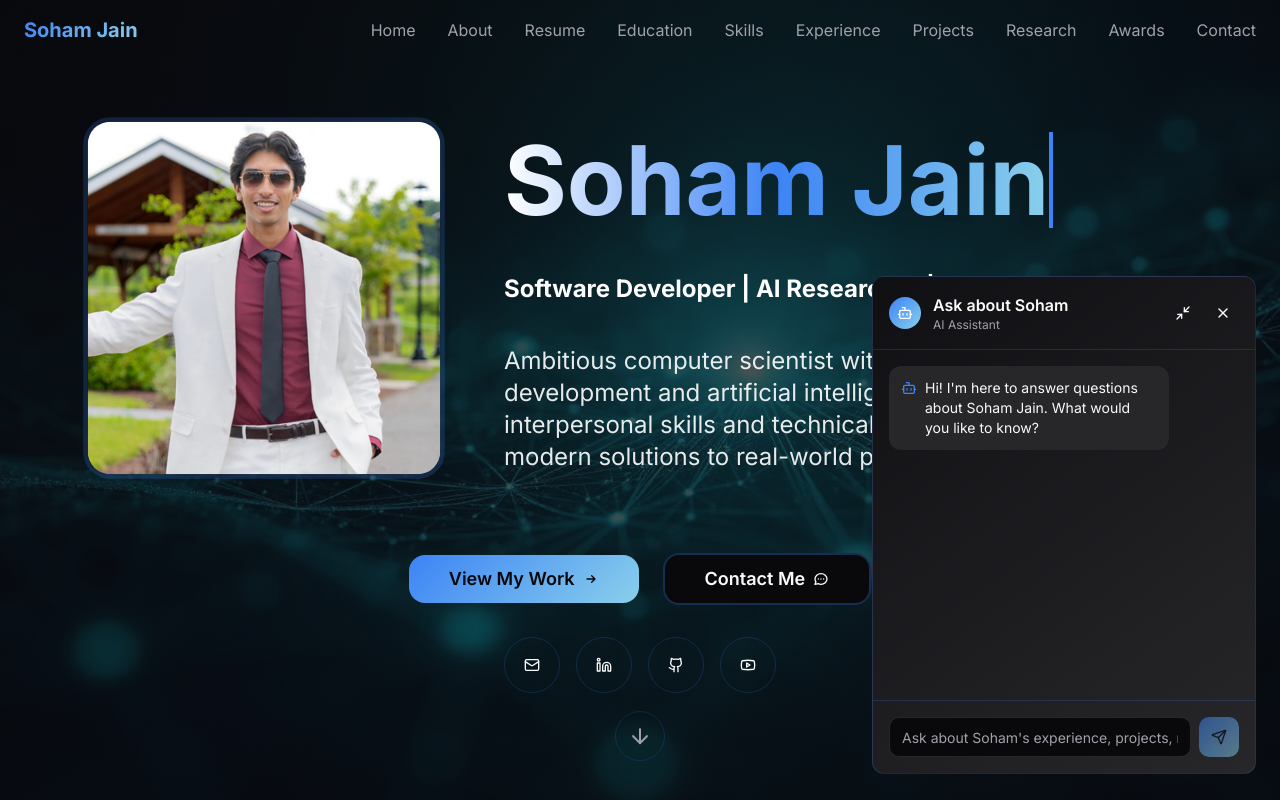
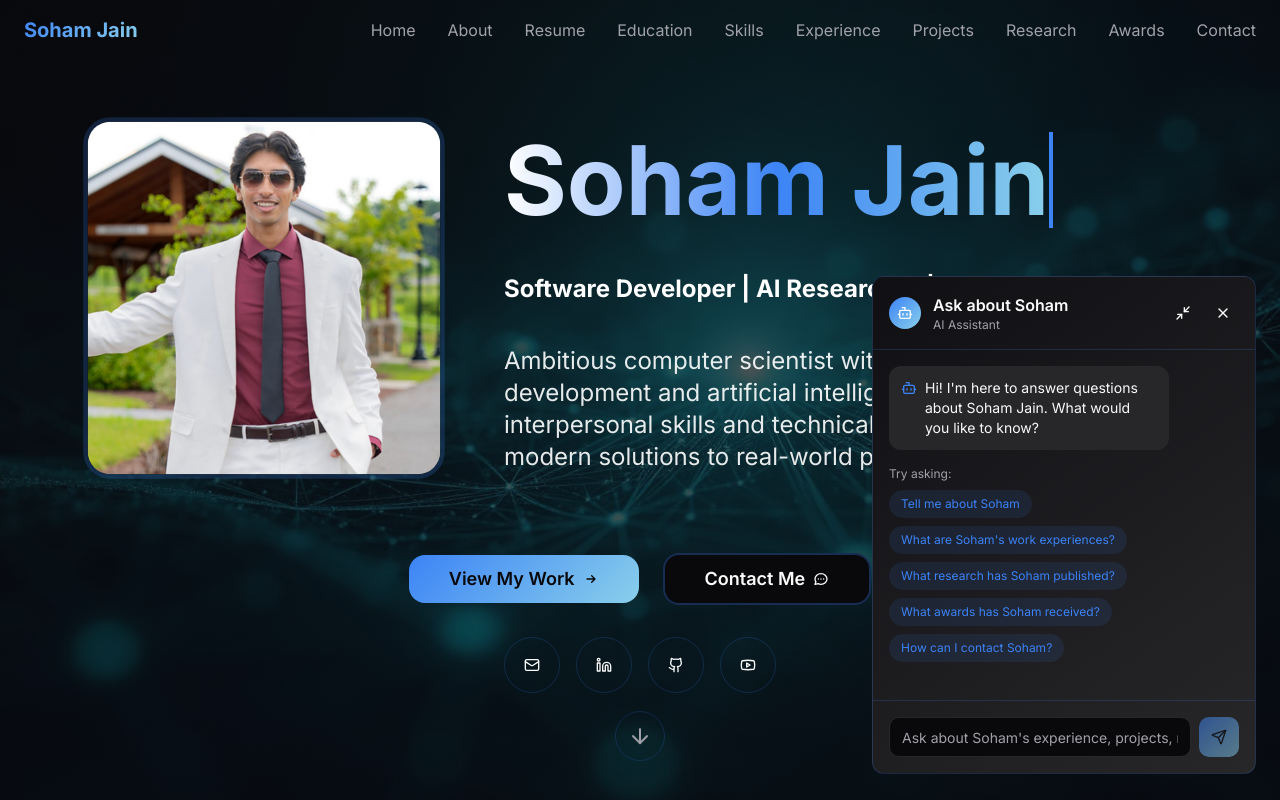
Before and after one commit to sjain2025/sjain2025.github.io, a React (Vite) app: page / in a window 1280 px wide. Shown: the top 800 px of the page. Built offline with nearby package versions, Linux system fonts and the light colour scheme; the HTML template or start-up script is replaced by a standard one.

Commit message:
Awards and Chatbot Update

```diff
--- a/src/components/Chatbot.tsx
+++ b/src/components/Chatbot.tsx
@@ -22,12 +22,26 @@ const Chatbot = () => {
       timestamp: new Date()
     }
   ]);
+  const [showSuggestions, setShowSuggestions] = useState(true);
   const [inputValue, setInputValue] = useState('');
   const [isTyping, setIsTyping] = useState(false);
   const messagesEndRef = useRef<HTMLDivElement>(null);
 
+  const suggestions = [
+    "Tell me about Soham",
+    "What are Soham's work experiences?",
+    "What research has Soham published?",
+    "What awards has Soham received?",
+    "How can I contact Soham?"
+  ];
+
   const scrollToBottom = () => {
     messagesEndRef.current?.scrollIntoView({ behavior: 'smooth' });
+  };
+
+  const handleSuggestionClick = (suggestion: string) => {
+    setShowSuggestions(false);
+    handleSendMessage(suggestion);
   };
 
   useEffect(() => {
@@ -238,7 +252,7 @@ const Chatbot = () => {
         ]
       },
       {
-        title: "Meta Hacker Cup Round 2 Qualifier",
+        title: "2x Meta Hacker Cup Round 2 Qualifier",
         organization: "Meta (Facebook)",
         year: "2024",
         description: "Achieved top 10% internationally and top 100 in the United States while competing against over 20,000 software developers worldwide.",
@@ -250,15 +264,27 @@ const Chatbot = () => {
         ]
       },
       {
-        title: "5x Devpost Hackathon Winner",
-        organization: "Various Hackathon Organizations",
+        title: "5x International Hackathons Winner",
+        organization: "Devpost",
         year: "2022-2024",
-        description: "Consistently demonstrated innovation and technical prowess by winning five different hackathon competitions on the Devpost platform.",
+        description: "Applied technical skills to solve real-world problems via software development projects at hackathons on Devpost.",
         achievements: [
           "Five separate hackathon victories",
           "Consistent innovation and creativity",
           "Rapid prototyping and development skills",
           "Cross-functional team collaboration"
+        ]
+      },
+      {
+        title: "3x AIME Qualifier",
+        organization: "Mathematical Association of America",
+        year: "2021-2023",
+        description: "Qualified for the American Invitational Mathematics Examination three times (top 2.5% in the nation).",
+        achievements: [
+          "Top 2.5% in the nation",
+          "Exceptional mathematical problem-solving abilities",
+          "Advanced mathematical reasoning",
+          "Multiple qualification years"
         ]
       }
     ],
@@ -302,7 +328,7 @@ const Chatbot = () => {
     }
 
     if (message.includes('about') || message.includes('tell me about')) {
-      return `Soham Jain is an ambitious computer scientist currently pursuing a Bachelor of Science in Computer Science at Carnegie Mellon University (expected graduation 2028). He has a strong background in AI/ML, mobile development, and research, with multiple published papers and significant industry experience at Vytal.AI.`;
+      return `Soham Jain is an ambitious computer scientist currently pursuing a Bachelor of Science in Computer Science at Carnegie Mellon University. He has a strong background in AI/ML, software development, and research, with multiple published papers and industry experience.`;
     }
 
     // Education
@@ -312,32 +338,32 @@ const Chatbot = () => {
 
     // Experience
     if (message.includes('experience') || message.includes('work') || message.includes('job')) {
-      return `Soham has extensive work experience:\n\n1. **Vytal.AI** (May 2022 - June 2025): Machine Learning and Software Engineer, led development of NeurOS AI application for brain health assessment. Designed scalable business model securing $1.2M in seed investments and achieved $12.5M company valuation.\n\n2. **Virginia Tech** (April 2024 - June 2025): Computer Science and Quantum Computing Researcher, working with Dr. Atul Mantri on graph coloring with Grover's Algorithm.\n\n3. **Youth International Digambar Jain Organization** (Feb 2022 - Present): President and Co-Founder, raised over $25,000 for temple construction.`;
+      return `Soham has extensive professional experience:\n\n1. <strong>Vytal.AI</strong> (May 2022 - June 2025): Machine Learning and Software Engineer, led development of NeurOS AI application for brain health assessment. Designed scalable business model securing $1.2M in seed investments and achieved $12.5M company valuation.\n\n2. <strong>Virginia Tech</strong> (April 2024 - June 2025): Computer Science and Quantum Computing Researcher, working with Dr. Atul Mantri on graph coloring applications using Grover's Algorithm.\n\n3. <strong>Youth International Digambar Jain Organization</strong> (Feb 2022 - Present): President and Co-Founder, raised over $25,000 for constructing a Jain temple in Virginia and coordinated community outreach events.`;
     }
 
     // Projects
     if (message.includes('project') || message.includes('app') || message.includes('application')) {
-      return `Soham has worked on several notable projects:\n\n1. **RoutineRemind**: A provisional patented scheduling app for individuals with speech and cognitive disabilities, deployed on Google Play and Apple App Store.\n\n2. **EyeLS**: A gaze-tracking web application for ALS patients to communicate nonverbally, winner of IEEE Technical Excellence Award.\n\n3. **NeurOS**: A smartphone AI application that quantifies brain health using novel gaze-tracking algorithms, part of Vytal.AI's $1.2M funding round.`;
+      return `Soham has worked on several notable projects:\n\n1. <strong>RoutineRemind</strong>: Provisional patented scheduling app for individuals with speech and cognitive disabilities, deployed on Google Play and Apple App Store.\n\n2. <strong>EyeLS</strong>: Revolutionary gaze-tracking web application for ALS patients to communicate nonverbally, winner of IEEE Technical Excellence Award.\n\n3. <strong>NeurOS (Vytal.AI)</strong>: Smartphone AI application that quantifies brain health using novel gaze-tracking algorithms, part of successful $1.2M funding round with $12.5M company valuation.`;
     }
 
     // Research
     if (message.includes('research') || message.includes('paper') || message.includes('publication')) {
-      return `Soham has published 4 research papers, with 3 as first author:\n\n1. **LapseNet**: CNN-LSTM approach for fall detection (IEEE conference, Best Presentation Award)\n2. **RexDash**: Dashboard for molecular dynamics simulations (Journal publication)\n3. **ALS Diagnosis**: Transformer-based EEG analysis for 2-minute ALS diagnosis\n4. **ConVox**: Multilingual voice disorder detection system\n\nHis research focuses on AI/ML applications in healthcare, quantum computing, and assistive technology.`;
+      return `Soham has published 4 first-author research publications:\n\n1. <strong>LapseNet</strong> (IEEE ICRCV 2024): Hybrid CNN-LSTM approach for fall detection - Best Presentation Award\n2. <strong>ALS Diagnosis</strong> (IEEE ICACTE 2024): Transformer-based EEG analysis for 2-minute ALS diagnosis\n3. <strong>ConVox</strong> (IEEE ICBAIE 2024): Multilingual voice disorder detection system\n4. <strong>RexDash</strong> (Journal publication): Dashboard for molecular dynamics simulations\n\nHis research focuses on AI/ML applications in healthcare, assistive technology, and quantum computing.`;
     }
 
     // Awards
     if (message.includes('award') || message.includes('recognition') || message.includes('achievement')) {
-      return `Soham has received numerous awards and recognition:\n\n• **Congressional App Challenge Winner** (2024) - Selected by U.S. Representative Jennifer Wexton\n• **IEEE Technical Excellence Award** (2024) - For EyeLS gaze-tracking application\n• **Best Presentation Award** (2024) - IEEE conference for LapseNet research\n• **Meta Hacker Cup Round 2 Qualifier** (2024) - Top 10% internationally, top 100 in US\n• **5x Devpost Hackathon Winner** (2022-2024) - Consistent innovation across multiple competitions`;
+      return `Soham has received numerous awards and recognition:\n\n• <strong>Congressional App Challenge Winner</strong> (2024) - Selected by U.S. Representative Jennifer Wexton, presented at Capitol Hill\n• <strong>IEEE Technical Excellence Award</strong> (2024) - For EyeLS gaze-tracking application for ALS patients\n• <strong>2x Meta Hacker Cup Round 2 Qualifier</strong> (2024) - Top 10% internationally, top 100 in US among 20,000+ participants\n• <strong>Best Presentation Award</strong> (2024) - IEEE conference for LapseNet research presentation\n• <strong>5x International Hackathons Winner</strong> (2022-2024) - Consistent innovation across multiple competitions on Devpost\n• <strong>3x AIME Qualifier</strong> (2021-2023) - Top 2.5% in the nation for American Invitational Mathematics Examination`;
     }
 
     // Skills
     if (message.includes('skill') || message.includes('technology') || message.includes('programming')) {
-      return `Soham's technical skills include:\n\n**Programming Languages**: Python (95%), JavaScript/TypeScript (90%), C++, Java, SQL, MATLAB, Q#\n**AI/ML**: TensorFlow, PyTorch, Keras, Pandas, Scikit-learn (88% proficiency)\n**Web/Mobile**: React, Next.js, React Native, HTML/CSS, Android Studio (85% proficiency)\n**Backend**: Node.js, MongoDB, Google Cloud, Firebase\n**Soft Skills**: Leadership (95%), Problem Solving (98%), Communication (92%), Critical Thinking (94%)`;
+      return `Soham's technical skills include:\n\n<strong>Programming Languages</strong>: Python (95%), JavaScript/TypeScript (90%), C++, Java, SQL, MATLAB, Q#\n<strong>AI/ML</strong>: TensorFlow, PyTorch, Keras, Pandas, Scikit-learn (88% proficiency)\n<strong>Web/Mobile</strong>: React, Next.js, React Native, HTML/CSS, Android Studio (85% proficiency)\n<strong>Backend</strong>: Node.js, MongoDB, Google Cloud, Firebase\n<strong>Soft Skills</strong>: Leadership (95%), Problem Solving (98%), Communication (92%), Critical Thinking (94%)`;
     }
 
     // Contact
     if (message.includes('contact') || message.includes('email') || message.includes('reach')) {
-      return `You can contact Soham through:\n\n• **Email**: sohamj@andrew.cmu.edu\n• **LinkedIn**: https://www.linkedin.com/in/soham-jain1/\n• **GitHub**: https://github.com/sjain2025\n• **YouTube**: https://www.youtube.com/@CodingWithSohamJain\n• **Website**: http://sohamjain.com/\n\nHe's currently based in Pittsburgh, PA while studying at Carnegie Mellon University.`;
+      return `You can contact Soham through:\n\n• <strong>Email</strong>: sohamj@andrew.cmu.edu\n• <strong>LinkedIn</strong>: linkedin.com/in/soham-jain1\n• <strong>GitHub</strong>: github.com/sjain2025\n• <strong>YouTube</strong>: @CodingWithSohamJain\n• <strong>Website</strong>: sohamjain.com\n\nHe's currently based in Pittsburgh, PA while studying at Carnegie Mellon University.`;
     }
 
     // Vytal.AI specific
@@ -354,12 +380,13 @@ const Chatbot = () => {
     return `I'd be happy to help you learn more about Soham Jain! You can ask me about his education, work experience, projects, research publications, awards, skills, or how to contact him. What specific aspect would you like to know more about?`;
   };
 
-  const handleSendMessage = async () => {
-    if (!inputValue.trim()) return;
+  const handleSendMessage = async (messageText?: string) => {
+    const messageToSend = messageText || inputValue;
+    if (!messageToSend.trim()) return;
 
     const userMessage: Message = {
       id: Date.now().toString(),
-      text: inputValue,
+      text: messageToSend,
       isUser: true,
       timestamp: new Date()
     };
@@ -372,7 +399,7 @@ const Chatbot = () => {
     setTimeout(() => {
       const botResponse: Message = {
         id: (Date.now() + 1).toString(),
-        text: generateResponse(inputValue),
+        text: generateResponse(messageToSend),
         isUser: false,
         timestamp: new Date()
       };
@@ -466,13 +493,33 @@ const Chatbot = () => {
                       {message.isUser && (
                         <User className="h-4 w-4 mt-0.5 text-white flex-shrink-0" />
                       )}
-                      <div className="whitespace-pre-wrap text-sm">
-                        {message.text}
-                      </div>
+                      <div
+                        className="whitespace-pre-wrap text-sm"
+                        dangerouslySetInnerHTML={{ __html: message.text }}
+                      />
                     </div>
                   </div>
                 </div>
               ))}
+
+              {/* Suggestion Buttons */}
+              {showSuggestions && (
+                <div className="space-y-2">
+                  <p className="text-xs text-muted-foreground mb-2">Try asking:</p>
+                  <div className="flex flex-wrap gap-2">
+                    {suggestions.map((suggestion, index) => (
+                      <button
+                        key={index}
+                        onClick={() => handleSuggestionClick(suggestion)}
+                        className="text-xs bg-primary/10 hover:bg-primary/20 text-primary px-3 py-1.5 rounded-full transition-colors duration-200 hover:scale-105"
+                      >
+                        {suggestion}
+                      </button>
+                    ))}
+                  </div>
+                </div>
+              )}
+
               {isTyping && (
                 <div className="flex justify-start">
                   <div className="bg-muted rounded-lg p-3">
@@ -501,7 +548,7 @@ const Chatbot = () => {
                   className="flex-1"
                 />
                 <Button
-                  onClick={handleSendMessage}
+                  onClick={() => handleSendMessage()}
                   disabled={!inputValue.trim()}
                   className="primary-gradient hover:scale-105 transition-bounce"
                   size="icon"
--- a/src/components/sections/Awards.tsx
+++ b/src/components/sections/Awards.tsx
@@ -1,4 +1,4 @@
-import { Trophy, Award, Users, Code, Star, Medal } from 'lucide-react';
+import { Trophy, Award, Users, Code, Star, Calculator } from 'lucide-react';
 
 const Awards = () => {
   const awards = [
@@ -7,13 +7,7 @@ const Awards = () => {
       organization: "U.S. House of Representatives (VA-10)",
       year: "2024",
       icon: <Trophy className="h-8 w-8" />,
-      description: "Selected first place by U.S. Representative Jennifer Wexton for exceptional mobile app development project demonstrating innovation and technical excellence.",
-      achievements: [
-        "Featured on House.gov and national news outlets",
-        "Invited to demo application at Capitol Hill",
-        "Recognition from U.S. Representative Jennifer Wexton",
-        "National-level competition winner"
-      ],
+      description: "Selected first place by U.S. Representative Jennifer Wexton for exceptional mobile app development project. Presented findings and demo'd app at Capitol Hill.",
       category: "Government Recognition"
     },
     {
@@ -22,55 +16,39 @@ const Awards = () => {
       year: "2024",
       icon: <Award className="h-8 w-8" />,
       description: "Recognized for exceptional technical contribution with EyeLS gaze-tracking web application for ALS patients, demonstrating innovation in assistive technology.",
-      achievements: [
-        "Technical excellence in gaze-tracking algorithms",
-        "Innovation in assistive technology for ALS patients",
-        "Implementation of advanced Kalman Filtering",
-        "Monte Carlo algorithm optimization"
-      ],
       category: "Technical Achievement"
     },
     {
-      title: "Best Presentation Award",
-      organization: "6th IEEE International Conference on Robotics and Computer Vision",
-      year: "2024",
-      icon: <Star className="h-8 w-8" />,
-      description: "Received recognition for exceptional oral presentation of first-author research paper on LapseNet fall detection system at prestigious IEEE conference.",
-      achievements: [
-        "Exceptional oral presentation skills demonstrated",
-        "First-author IEEE publication recognition",
-        "International conference presentation",
-        "Peer-reviewed research contribution"
-      ],
-      category: "Academic Excellence"
-    },
-    {
-      title: "Meta Hacker Cup Round 2 Qualifier",
+      title: "2x Meta Hacker Cup Round 2 Qualifier",
       organization: "Meta (Facebook)",
       year: "2024",
       icon: <Code className="h-8 w-8" />,
       description: "Achieved top 10% internationally and top 100 in the United States while competing against over 20,000 software developers worldwide.",
-      achievements: [
-        "Top 10% internationally (20,000+ participants)",
-        "Top 100 ranking in the United States",
-        "Advanced algorithmic problem-solving skills",
-        "Competitive programming excellence"
-      ],
       category: "Competitive Programming"
     },
     {
-      title: "5x Devpost Hackathon Winner",
-      organization: "Various Hackathon Organizations",
+      title: "Best Presentation Award",
+      organization: "6th International Conference on Robotics and Computer Vision",
+      year: "2024",
+      icon: <Star className="h-8 w-8" />,
+      description: "Received recognition for exceptional oral presentation of first-author research paper on LapseNet fall detection system at prestigious IEEE conference.",
+      category: "Academic Excellence"
+    },
+    {
+      title: "5x International Hackathons Winner",
+      organization: "Devpost",
       year: "2022-2024",
       icon: <Users className="h-8 w-8" />,
-      description: "Consistently demonstrated innovation and technical prowess by winning five different hackathon competitions on the Devpost platform.",
-      achievements: [
-        "Five separate hackathon victories",
-        "Consistent innovation and creativity",
-        "Rapid prototyping and development skills",
-        "Cross-functional team collaboration"
-      ],
+      description: "Applied technical skills to solve real-world problems via software development projects at hackathons on Devpost.",
       category: "Innovation & Development"
+    },
+    {
+      title: "3x AIME Qualifier",
+      organization: "Mathematical Association of America",
+      year: "2021-2023",
+      icon: <Calculator className="h-8 w-8" />,
+      description: "Qualified for the American Invitational Mathematics Examination three times (top 2.5% in the nation).",
+      category: "Mathematical Excellence"
     }
   ];
 
@@ -84,50 +62,38 @@ const Awards = () => {
           </h2>
 
 
-          {/* Awards List */}
-          <div className="space-y-8">
+          {/* Awards Grid */}
+          <div className="grid md:grid-cols-2 gap-8">
             {awards.map((award, index) => (
               <div
                 key={index}
-                className="card-gradient rounded-xl p-8 shadow-medium hover:shadow-hard transition-smooth group animate-fade-up"
-                style={{ animationDelay: `${index * 0.2 + 0.4}s` }}
+                className="relative card-gradient rounded-2xl p-8 shadow-medium hover:shadow-hard transition-all duration-300 group animate-fade-up hover:-translate-y-2 hover:scale-105 border border-border/50 hover:border-primary/30"
+                style={{ animationDelay: `${index * 0.1 + 0.4}s` }}
               >
-                <div className="flex flex-col lg:flex-row gap-8">
-                  {/* Award Icon & Category */}
-                  <div className="flex-shrink-0 lg:w-48">
-                    <div className="flex items-center gap-4 mb-4">
-                      <div className="text-primary group-hover:scale-110 transition-bounce">
-                        {award.icon}
-                      </div>
-                      <div>
-                        <span className="px-3 py-1 bg-primary/20 text-primary rounded-full text-sm font-medium">
-                          {award.category}
-                        </span>
-                        <p className="text-sm text-muted-foreground mt-1">{award.year}</p>
-                      </div>
-                    </div>
+                {/* Award Header */}
+                <div className="flex items-center gap-4 mb-6">
+                  <div className="text-primary group-hover:scale-110 transition-all duration-300 bg-primary/10 p-3 rounded-xl group-hover:bg-primary/20">
+                    {award.icon}
                   </div>
-
-                  {/* Award Details */}
                   <div className="flex-1">
-                    <h3 className="text-2xl font-bold text-foreground mb-2">{award.title}</h3>
-                    <p className="text-primary font-semibold mb-4">{award.organization}</p>
-                    <p className="text-muted-foreground mb-6 leading-relaxed">{award.description}</p>
-
-                    {/* Key Achievements */}
-                    <div>
-                      <h4 className="font-semibold text-foreground mb-3">Key Highlights:</h4>
-                      <ul className="grid md:grid-cols-2 gap-2">
-                        {award.achievements.map((achievement, i) => (
-                          <li key={i} className="flex items-start text-muted-foreground">
-                            <Medal className="h-4 w-4 text-primary mr-3 mt-0.5 flex-shrink-0" />
-                            <span className="text-sm">{achievement}</span>
-                          </li>
-                        ))}
-                      </ul>
-                    </div>
+                    <h3 className="text-xl font-bold text-foreground group-hover:text-primary transition-colors duration-300">
+                      {award.title}
+                    </h3>
                   </div>
                 </div>
+
+                {/* Award Content */}
+                <div className="space-y-4">
+                  <p className="text-primary font-semibold">
+                    {award.organization}
+                  </p>
+                  <p className="text-muted-foreground leading-relaxed">
+                    {award.description}
+                  </p>
+                </div>
+
+                {/* Decorative Elements */}
+                <div className="absolute top-0 right-0 w-20 h-20 bg-gradient-to-br from-primary/5 to-transparent rounded-bl-3xl opacity-0 group-hover:opacity-100 transition-opacity duration-300"></div>
               </div>
             ))}
           </div>
--- a/src/components/sections/Contact.tsx
+++ b/src/components/sections/Contact.tsx
@@ -127,7 +127,7 @@ const Contact = () => {
       <div className="container mx-auto px-6">
         <div className="max-w-6xl mx-auto">
           <h2 className="text-4xl md:text-5xl font-bold text-center mb-16">
-            Get In <span className="text-gradient">Touch</span>
+            Contact <span className="text-gradient">Me</span>
           </h2>
 
           <div className="grid lg:grid-cols-2 gap-12">
--- a/src/components/sections/Education.tsx
+++ b/src/components/sections/Education.tsx
@@ -57,8 +57,8 @@ const Education = () => {
             {education.map((edu, index) => (
               <div
                 key={index}
-                className="card-gradient rounded-xl p-8 shadow-medium hover:shadow-hard transition-smooth animate-fade-up"
-                style={{ animationDelay: `${index * 0.2}s` }}
+                className="card-gradient rounded-2xl p-8 shadow-medium hover:shadow-hard hover:scale-105 transition-all duration-300 animate-fade-up border border-primary/20 hover:border-primary/40"
+                style={{ animationDelay: `${index * 0.1}s` }}
               >
                 <div className="flex flex-col lg:flex-row lg:items-start lg:justify-between mb-6">
                   <div className="flex-1">
```
